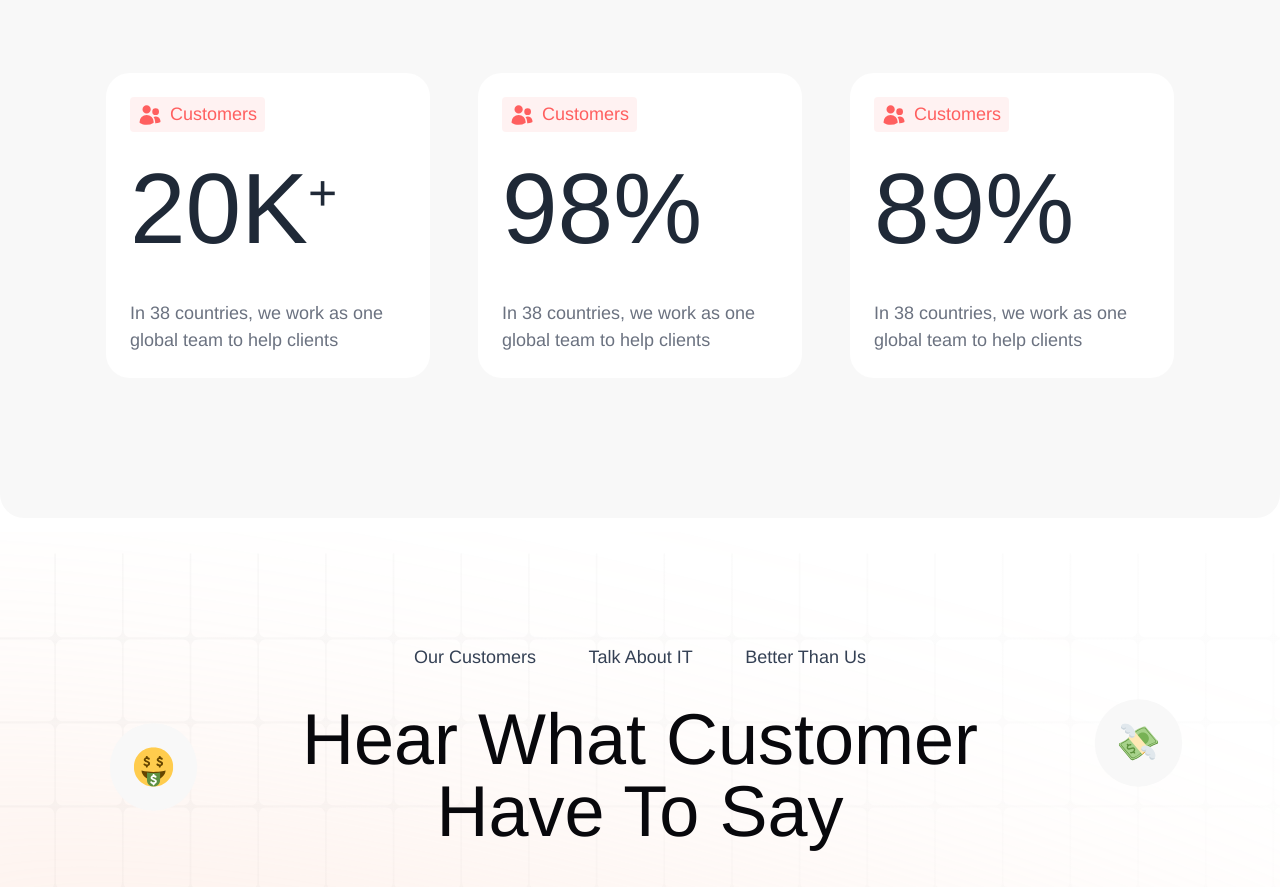
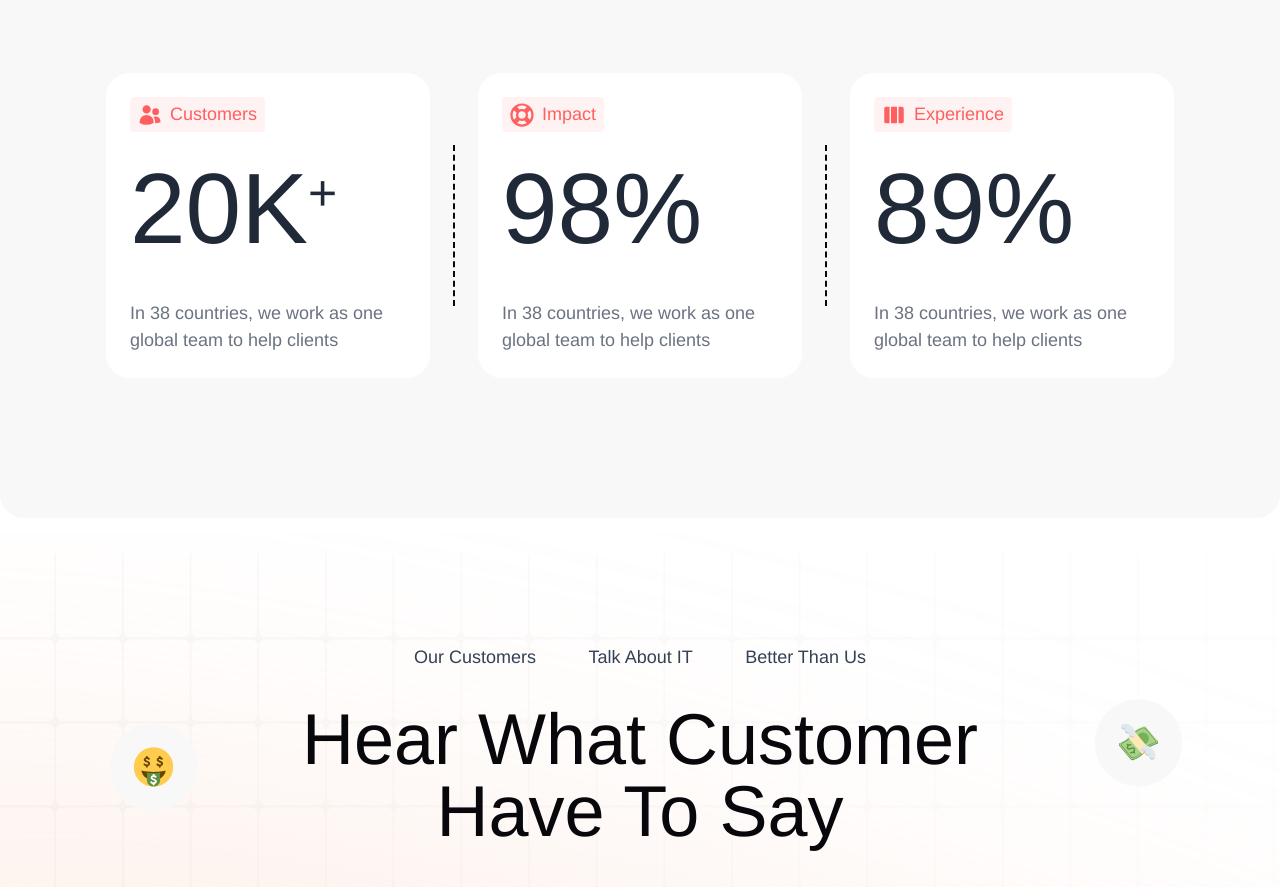
Before and after one commit to MostafaKamalAsif/Finestra, a React (Vite) app: page / in a window 1280 px wide. Shown: the part 2638-3525 px from the top of the page. Built offline with nearby package versions, Linux system fonts and the light colour scheme.

Commit message:
clients card complete

```diff
--- a/src/Components/Layouts.jsx/AccountTransfer.jsx
+++ b/src/Components/Layouts.jsx/AccountTransfer.jsx
@@ -5,6 +5,8 @@ import { HiOutlineGift } from "react-icons/hi";
 import Button from '../Button';
 import ClientsCard from '../ClientsCard';
 import { HiUsers } from "react-icons/hi2";
+import { FaRegLifeRing } from "react-icons/fa";
+import { HiViewColumns } from "react-icons/hi2";
 const AccountTransfer = () => {
   return (
     <>
@@ -45,13 +47,16 @@ const AccountTransfer = () => {
 <HiUsers className='text-[24px]' />
 <span className='text-[18px]'>Customers</span>
   </ClientsCard>
+<div class="border-l-2 border-dashed border-TextColor h-[161px]"></div>
+
   <ClientsCard numbers={'98'} ratio={'%'} Feedback={'In 38 countries, we work as one global team to help clients'}>
-<HiUsers className='text-[24px]' />
-<span className='text-[18px]'>Customers</span>
+<FaRegLifeRing className='text-[24px]' />
+<span className='text-[18px]'>Impact</span>
   </ClientsCard>
+<div class="border-l-2 border-dashed border-TextColor h-[161px]"></div>
   <ClientsCard numbers={'89'} ratio={'%'} Feedback={'In 38 countries, we work as one global team to help clients'}>
-<HiUsers className='text-[24px]' />
-<span className='text-[18px]'>Customers</span>
+<HiViewColumns className='text-[24px]' />
+<span className='text-[18px]'>Experience</span>
   </ClientsCard>
 
 
```
